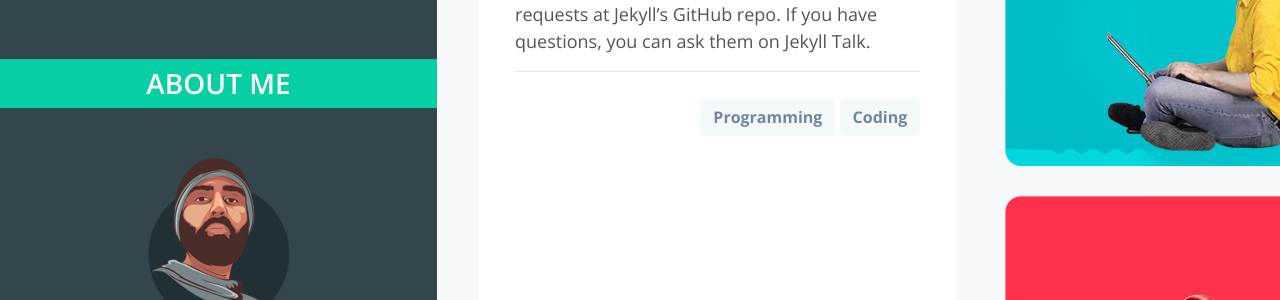
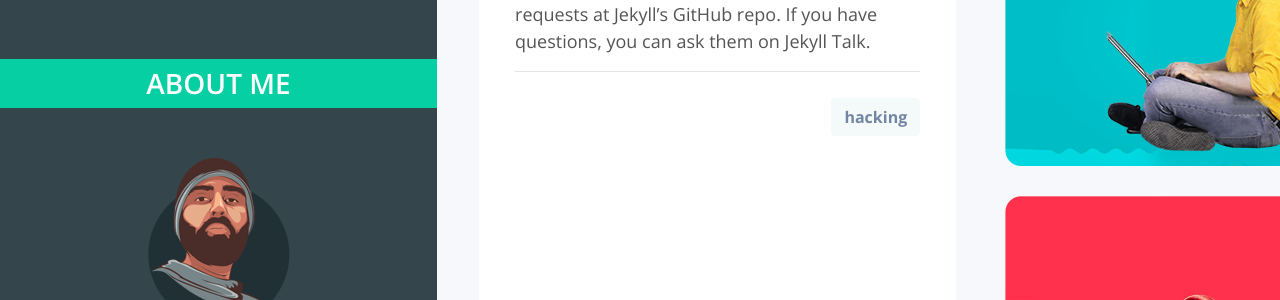
Before and after one commit to cleverberry/evilsaint, a Jekyll site: the page built from _posts/2020-08-26-welcome-to-jekyll.markdown, in a window 1280 px wide. Shown: the part 1142-1442 px from the top of the page. Built offline with Jekyll 4.4.1, drawn with Linux system fonts in a browser that asks for light colours; nearby versions of some CDN libraries.

Commit message:
Change to dynamic categorie

```diff
--- a/_layouts/post.html
+++ b/_layouts/post.html
@@ -14,8 +14,7 @@ layout: inner
   <hr>
   <div class="row text-right">
     <div class="col card-btn-bottom">
-      <a href="#" class="btn card-btn-pro">Programming</a>
-      <a href="#" class="btn card-btn-pro">Coding</a>
+      <a href="#" class="btn card-btn-pro">{{ page.categories }}</a>
     </div>
   </div>
 </div>
--- a/_posts/2020-08-26-welcome-to-jekyll.markdown
+++ b/_posts/2020-08-26-welcome-to-jekyll.markdown
@@ -2,9 +2,10 @@
 layout: post
 title:  "Welcome to Jekyll!"
 meta: Lorem ipsum dolor sit amet, consectetur adipiscing elit.
+category: hacking
 image: card1-img.png
 date:   2020-08-26 12:38:04 +0800
-categories: jekyll update
+tags: hex
 ---
 You’ll find this post in your `_posts` directory. Go ahead and edit it and re-build the site to see your changes. You can rebuild the site in many different ways, but the most common way is to run `jekyll serve`, which launches a web server and auto-regenerates your site when a file is updated.
 
```
